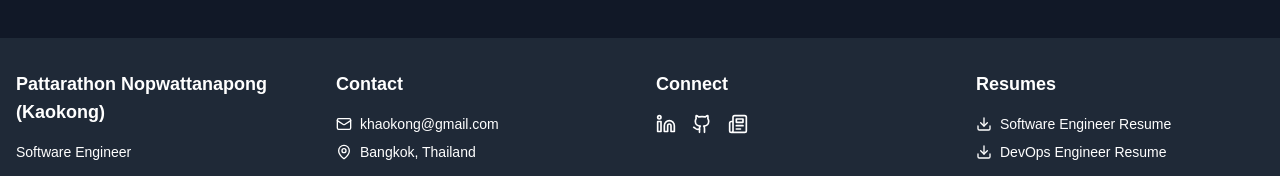
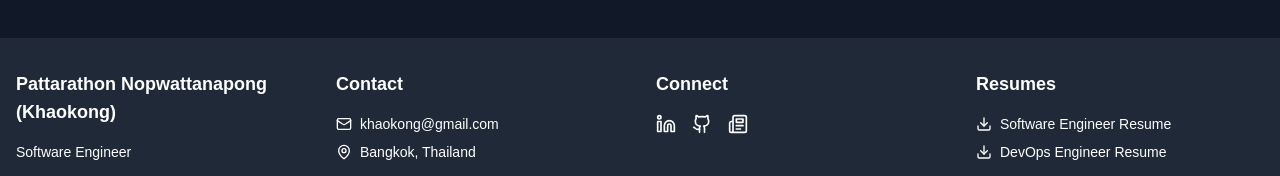
Before and after one commit to kakoKong/new-portfolio, a React (Create React App) app: page / in a window 1280 px wide. Shown: the part 4735-4911 px from the top of the page. Built offline with nearby package versions, Linux system fonts and the light colour scheme.

Commit message:
feat: update

```diff
--- a/src/sections/Footer.tsx
+++ b/src/sections/Footer.tsx
@@ -7,7 +7,7 @@
       <div className="container mx-auto py-8 px-4">
         <div className="grid grid-cols-1 md:grid-cols-2 lg:grid-cols-4 gap-8">
           <div>
-            <h3 className="text-lg font-semibold mb-4">Pattarathon Nopwattanapong (Kaokong)</h3>
+            <h3 className="text-lg font-semibold mb-4">Pattarathon Nopwattanapong (Khaokong)</h3>
             <p className="text-sm">Software Engineer</p>
           </div>
           <div>
```
